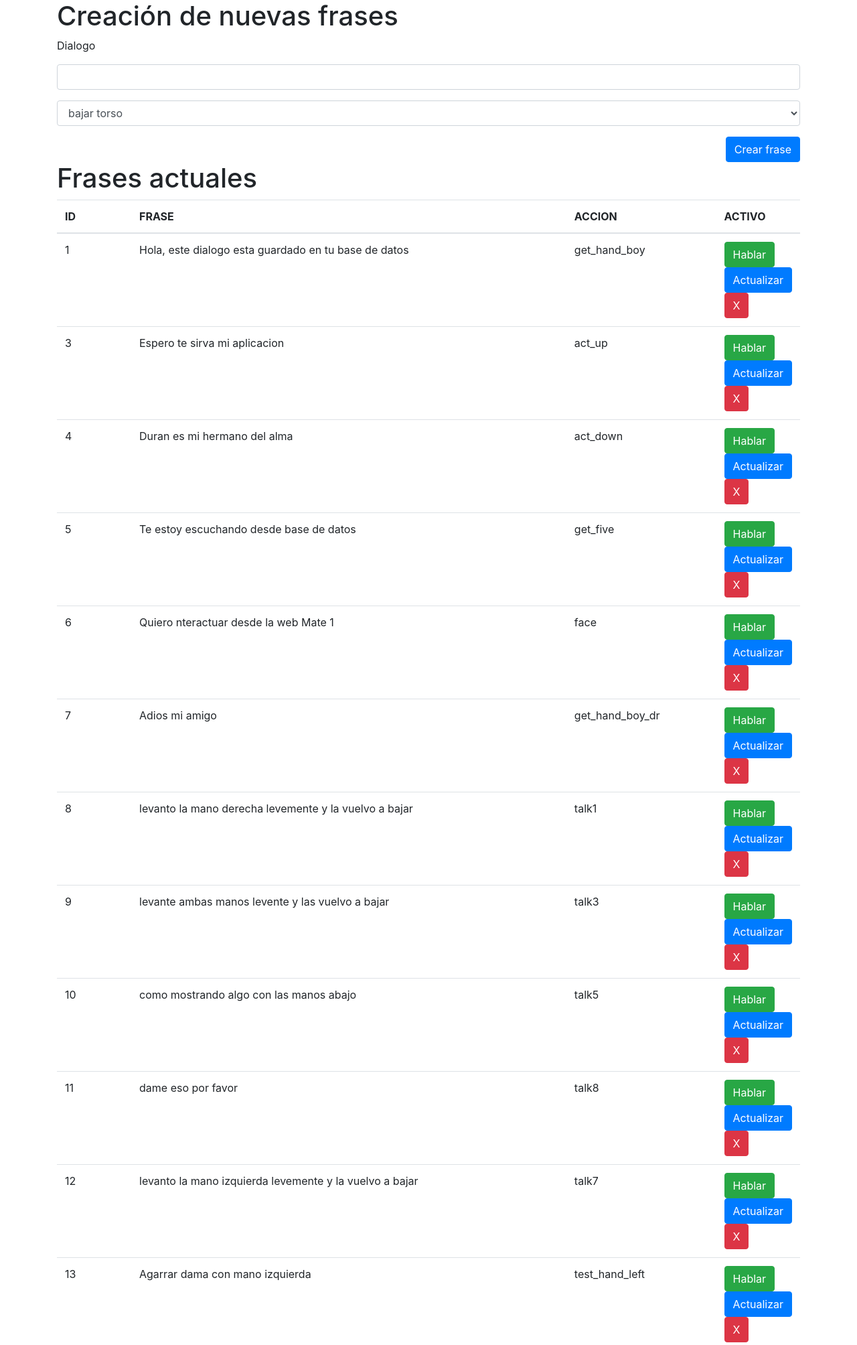
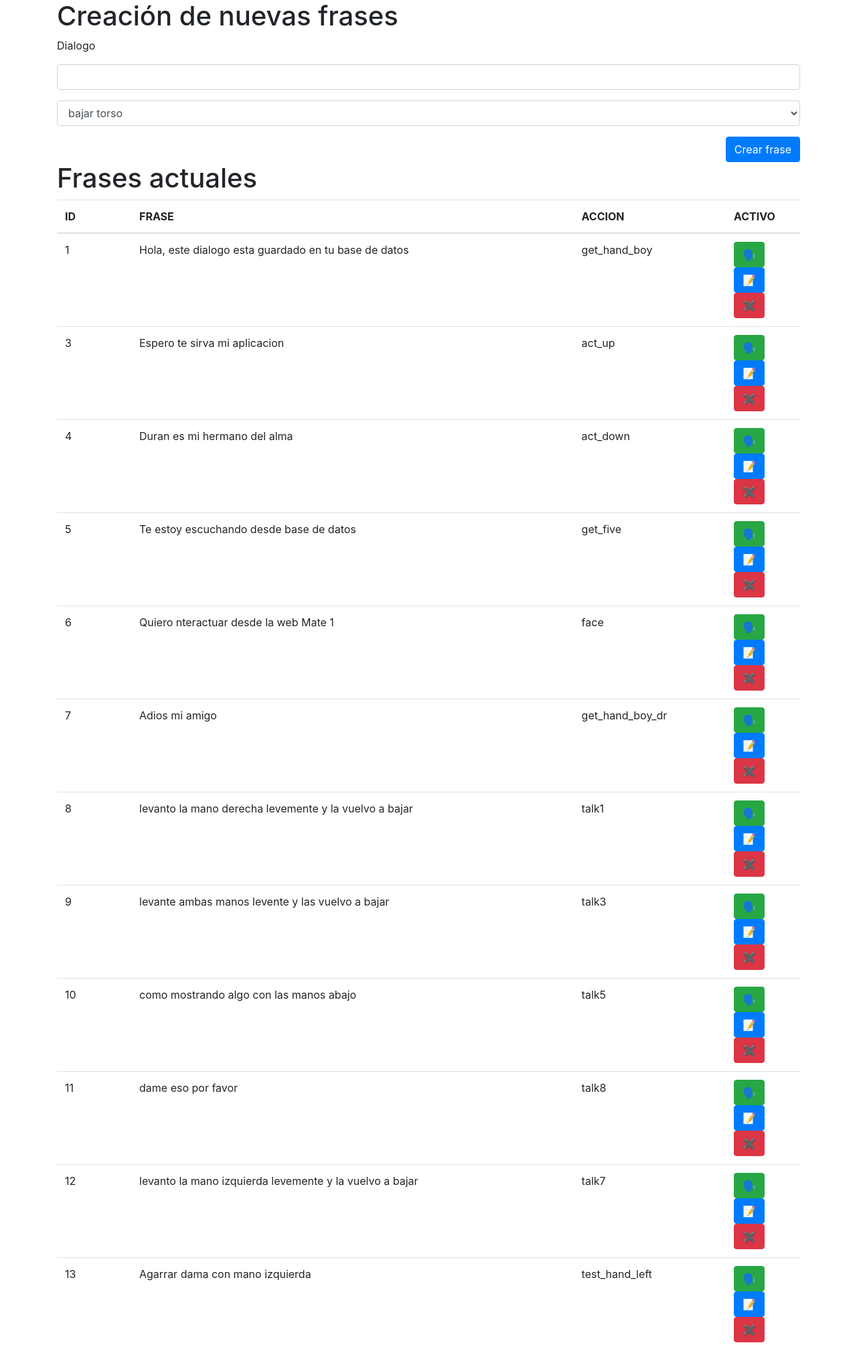
Before and after one commit to durbonca/dialogos-max-robot, a PHP site: page / in a window 1280 px wide. Shown: the top 2008 px of the page at 67% size. Run offline with PHP 8.4, Linux system fonts and the light colour scheme; data comes from the database, SQL or seed files in the repository.

Commit message:
emoticones de los botones de la lista

```diff
--- a/index.php
+++ b/index.php
@@ -118,11 +118,11 @@ switch ($btn) {
                             <td><?php echo $data['frase']; ?></td>
                             <td><?php echo $data['script']; ?></td>
                             <form action="index.php" method="post">
-                                <td>
+                                <td style="width: 100px;">
                                     <input type="hidden" name="id" value="<?php echo $data['id']; ?>">
-                                    <button type="submit" name="btn" value="hablar" class="btn btn-success">Hablar</button>
-                                    <button type="submit" name="btn" value="editar" class="btn btn-primary">Actualizar</button>
-                                    <button type="submit" name="btn" value="X" class="btn btn-danger">X</button>
+                                    <button type="submit" name="btn" value="hablar" class="btn btn-success">🗣️</button>
+                                    <button type="submit" name="btn" value="editar" class="btn btn-primary">📝</button>
+                                    <button type="submit" name="btn" value="X" class="btn btn-danger">✖️</button>
                                 </td>
                             </form>
                         </tr>
```
